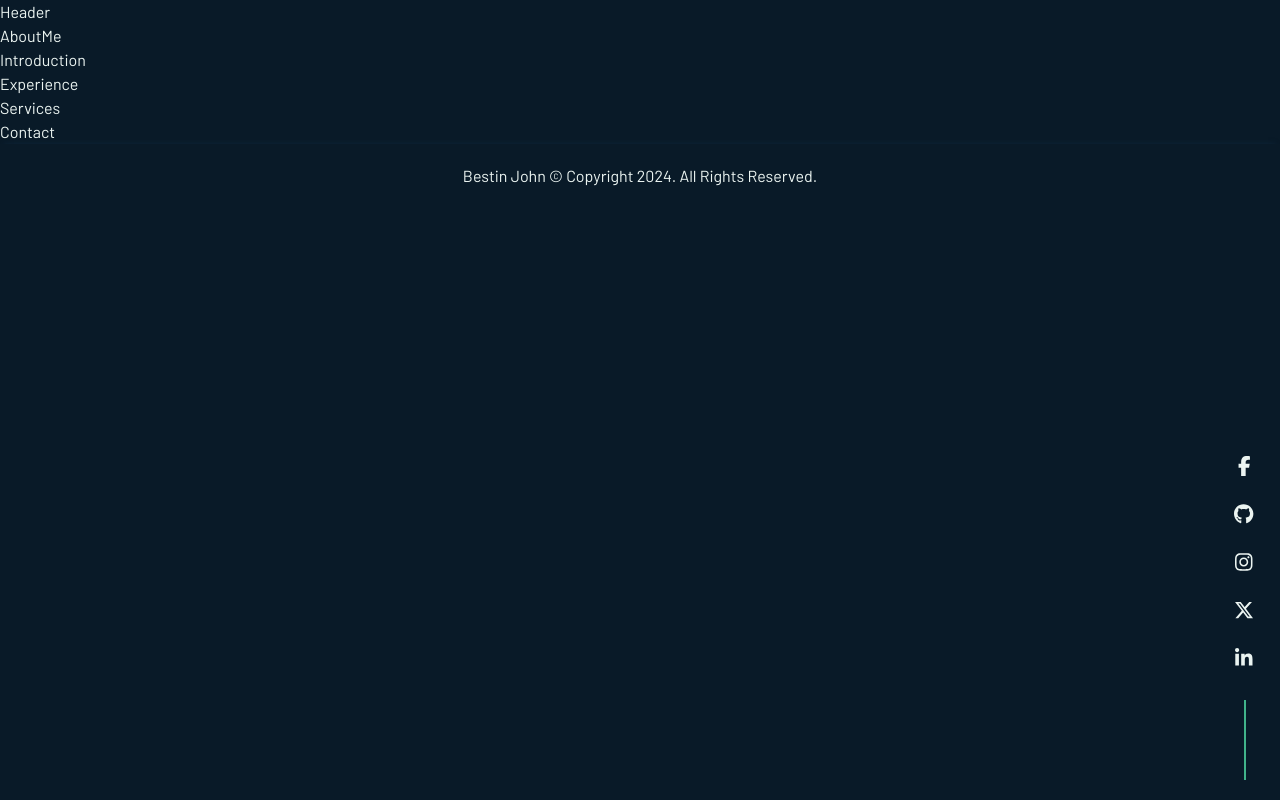
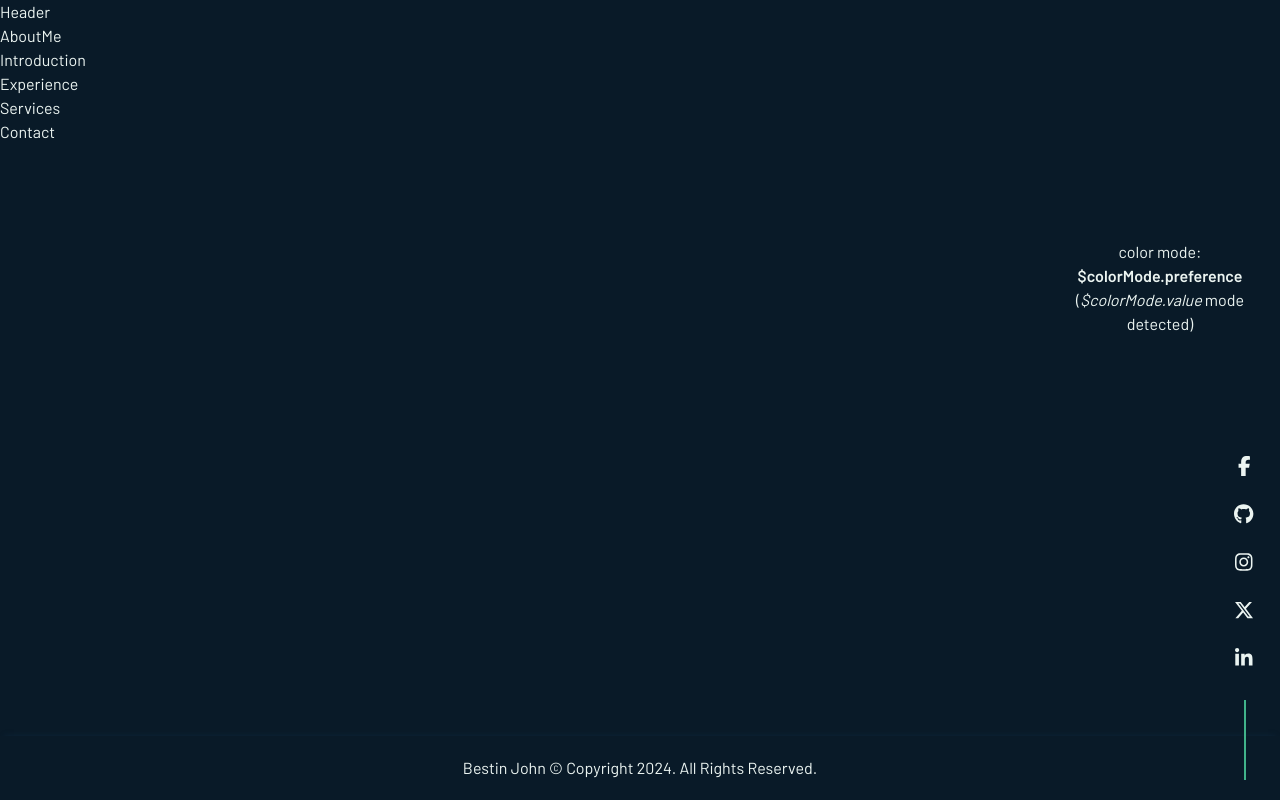
Before and after one commit to bestii/Portfolio, a Next.js app: page / in a window 1280 px wide. Built offline with nearby package versions, Linux system fonts and the light colour scheme.

Commit message:
Setup The Layout struture

```diff
--- a/app/components/ChangeColorMode/ChangeColorMode.tsx
+++ b/app/components/ChangeColorMode/ChangeColorMode.tsx
@@ -1,7 +1,29 @@
 import { FC } from 'react';
 
 const ChangeColorMode: FC = () => {
-  return <div>ChangeColorMode</div>;
+  return (
+    <aside className='settings-menu fixed right-0 top-1/4 z-20 flex items-start'>
+      <button
+        className='settings-toggle z-10 select-none'
+        aria-label='Close theme options dialog'
+        aria-expanded='true'
+        aria-controls='settings'
+      ></button>
+      <div id='settings' className='settings-menu-options w-60 p-4'>
+        <ul>
+          <li className='inline-block p-1'></li>
+        </ul>
+        <div className='text-center'>
+          <span>
+            color mode: <strong>{'$colorMode.preference'}</strong>
+          </span>
+          <p>
+            (<em>{'$colorMode.value'}</em> mode detected)
+          </p>
+        </div>
+      </div>
+    </aside>
+  );
 };
 
 export default ChangeColorMode;
--- a/app/layout.tsx
+++ b/app/layout.tsx
@@ -1,4 +1,4 @@
-import { Footer, Header } from '@/app/components';
+import { ChangeColorMode, Footer, Header } from '@/app/components';
 import type { Metadata } from 'next';
 import { Barlow } from 'next/font/google';
 import { FC, PropsWithChildren } from 'react';
@@ -27,7 +27,10 @@ const RootLayout: FC<PropsWithChildren> = ({ children }) => {
     <html lang='en' className={`${barlow.variable} dark-mode font-sans`}>
       <body>
         <Header />
-        <main>{children}</main>
+        <main>
+          <ChangeColorMode />
+          {children}
+        </main>
         <Footer />
       </body>
     </html>
--- a/app/themes/globals.scss
+++ b/app/themes/globals.scss
@@ -33,6 +33,12 @@ body {
   background-color: var(--bg);
   color: var(--color);
   transition: background-color 0.3s;
+  height: 100vh;
+  display: flex;
+  flex-direction: column;
+  main {
+    flex: 1 0 auto;
+  }
 }
 
 a {
```
